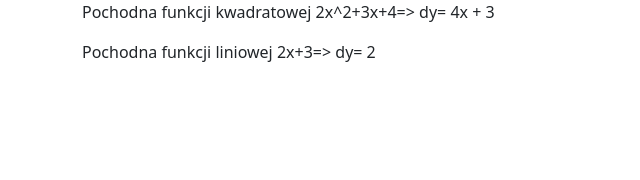
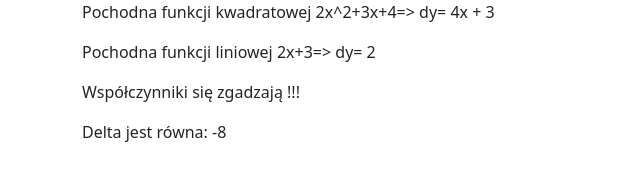
Before and after one commit to Michal-Radomski/Udemy_JS_and_TS_Courses, a website with bundled scripts: page 04 JS OOP/src/index.html in a window 1280 px wide. Shown: the whole page, without its empty margins (0-640 px from the left). Built offline with nearby package versions, Linux system fonts and the light colour scheme; files whose address does not match are found by name.

Commit message:
JS OOP - commit 04

```diff
--- a/04 JS OOP/src/index.html
+++ b/04 JS OOP/src/index.html
@@ -30,6 +30,10 @@
       <!-- <h2>Tablice i obiekty</h2> -->
       <p id="Pochodna"></p>
       <p id="Pochodna2"></p>
+
+      <p id="Answer"></p>
+      <p id="Delta"></p>
+      <p id="Positive"></p>
     </div>
 
     <!-- //* Script -->
--- a/04 JS OOP/src/index.ts
+++ b/04 JS OOP/src/index.ts
@@ -24,3 +24,34 @@ const Funcs = {
 };
 Funcs.derrMethod(Funcs.funArr, "kwadratowa", "Pochodna");
 Funcs.derrMethod(Funcs.funArr, "liniowa", "Pochodna2");
+
+const obj = {
+  funEx1: "2x^2+4x+3",
+  funEx2: "",
+  afactor: 2,
+  bfactor: 4,
+  cfactor: 3,
+  deltaMethod: function (f: any) {
+    let a = f.slice(0, -8);
+    a = parseInt(a);
+    let b = f.slice(5, -3);
+    b = parseInt(b);
+    let c = f.slice(8);
+    c = parseInt(c);
+    // console.log("this:", this);
+    // console.log("obj:", obj);
+    console.log("this === obj:", this === obj);
+    if (a == this.afactor && b == this.bfactor && c == this.cfactor) {
+      document.getElementById("Answer")!.innerHTML = "Współczynniki się zgadzają !!!";
+      let delta = Math.pow(b, 2) - 4 * a * c;
+      document.getElementById("Delta")!.innerHTML = "Delta jest równa: " + delta;
+    } else {
+      document.getElementById("Answer")!.innerHTML = "Współczynniki się nie zgadzają !!!";
+      document.getElementById("Delta")!.innerHTML = "Zatem jak na złość nie będzie też Delty !!!";
+    }
+  },
+};
+
+// obj.funEx1 = "2x^2+4x+3";
+obj.funEx2 = "3x^2+5x+4";
+obj.deltaMethod(obj.funEx1);
```
Also changed, not shown: 04 JS OOP/src/index.scss (+13 -11 lines), 04 JS OOP/src/favicon.svg.
